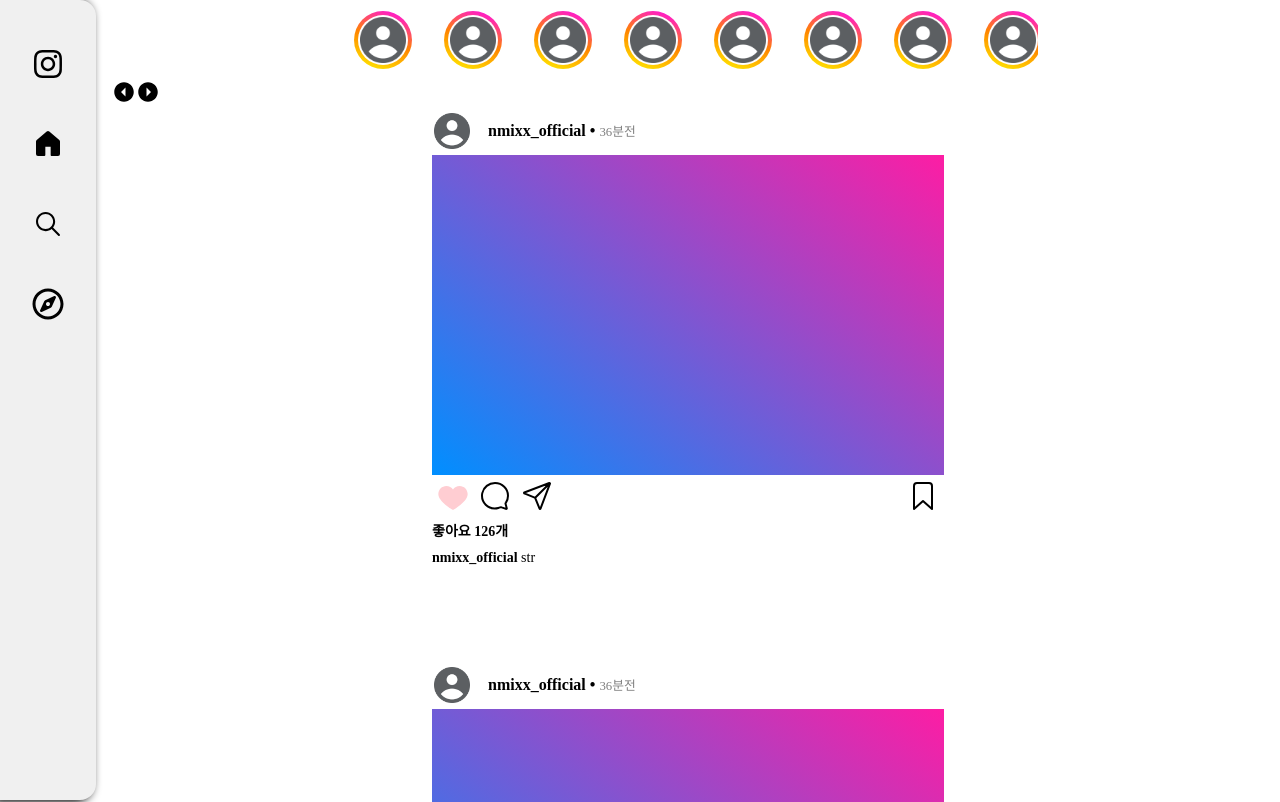
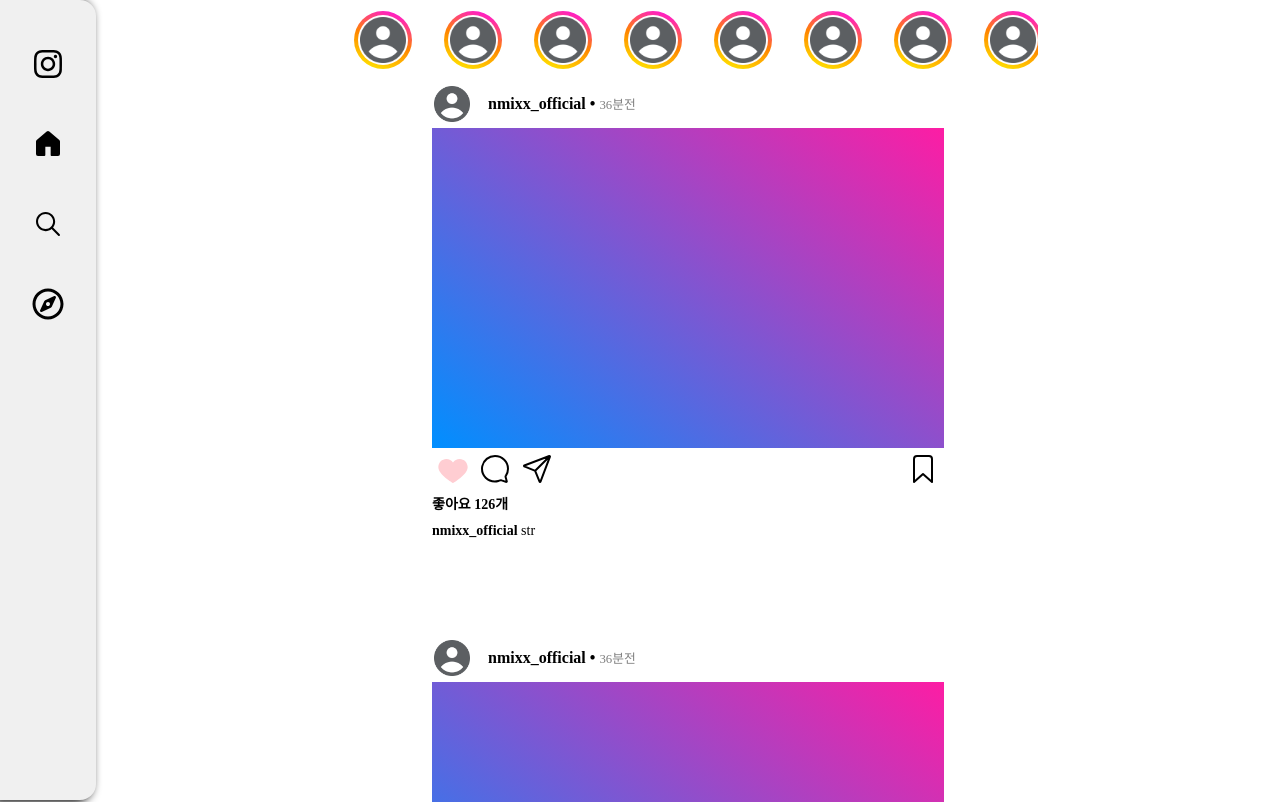
Before and after one commit to wwwcomcomcomcom/outstagram, a React (Vite) app: page / in a window 1280 px wide. Shown: the top 802 px of the page. Built offline with nearby package versions, Linux system fonts and the light colour scheme; the HTML template or start-up script is replaced by a standard one.

Commit message:
Show StoryScrollBtn to only PC

```diff
--- a/src/components/story/storyLine.tsx
+++ b/src/components/story/storyLine.tsx
@@ -1,7 +1,10 @@
 import styles from "./story.module.css";
 import Story from "./story.tsx";
 import StoryScrollButton from "../menuBar/storyScrollButton.tsx";
-export default function StoryLine(){
+import {getPlatformType} from "../../utils/os.ts";
+import { JSX } from "react/jsx-runtime";
+
+export default function StoryLine() {
 
     function getStories() {
         const array = [];
@@ -11,11 +14,18 @@ export default function StoryLine(){
         return array;
     }
 
+    let buttons:JSX.Element[] = [];
+    if(getPlatformType() === "PC"){
+        buttons = [
+            <StoryScrollButton direction="left"/>,
+            <StoryScrollButton direction="right"/>
+        ];
+    }
+
     return <div className={styles.storyWrapper}>
         <div className={styles.storyLine}>
             {...getStories()}
         </div>
-        <StoryScrollButton direction="left"/>
-        <StoryScrollButton direction="right"/>
+        {...buttons}
     </div>
 }
--- a/src/utils/os.ts
+++ b/src/utils/os.ts
@@ -10,8 +10,8 @@ export function getOS() {
 
 export function getPlatformType(){
     const os = getOS();
-
-    if(os == "Android" || os == "Max/IOS"){
+    console.log(os);
+    if(os == "Android" || os == "Mac/IOS"){
         return "Phone";
     }
     return "PC";
```
